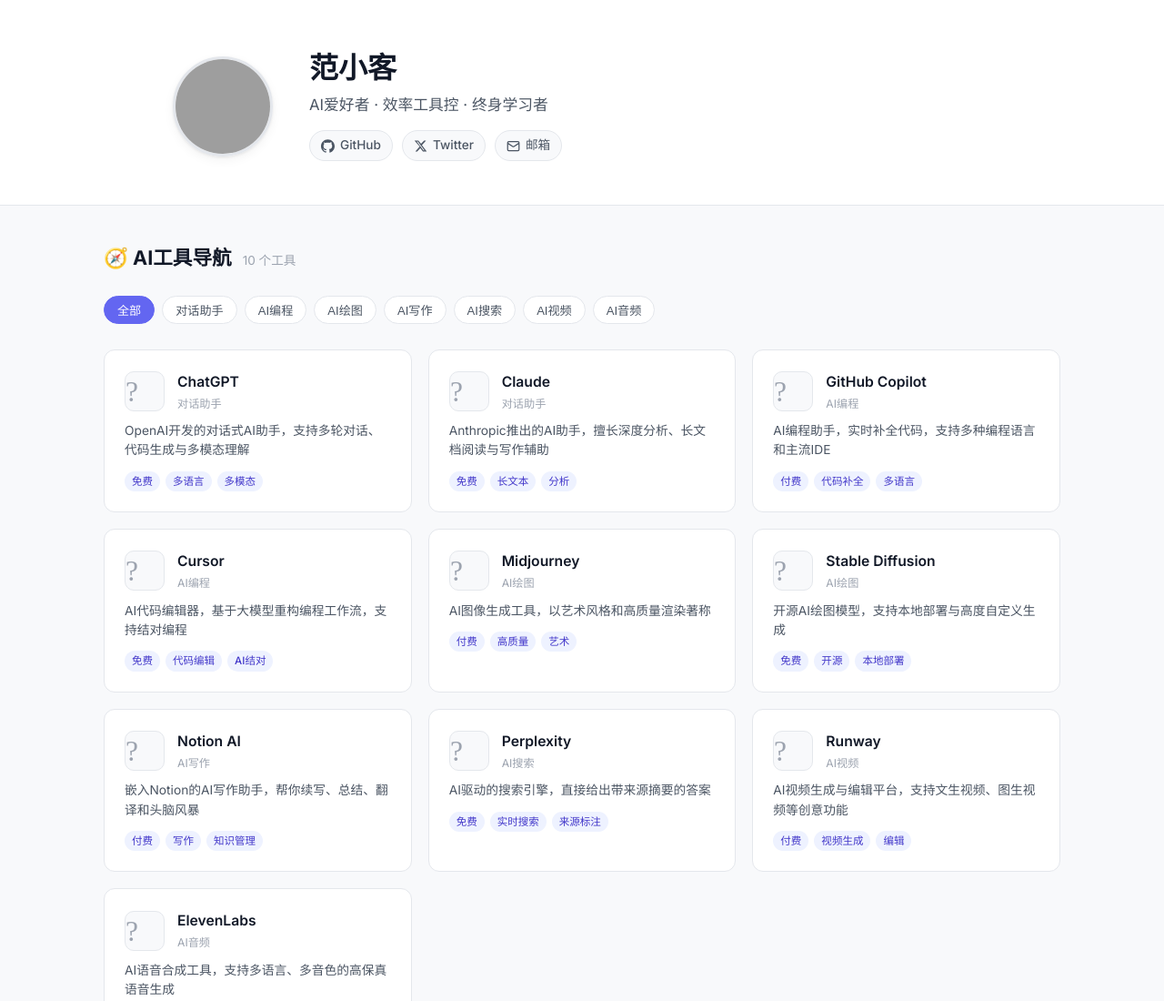
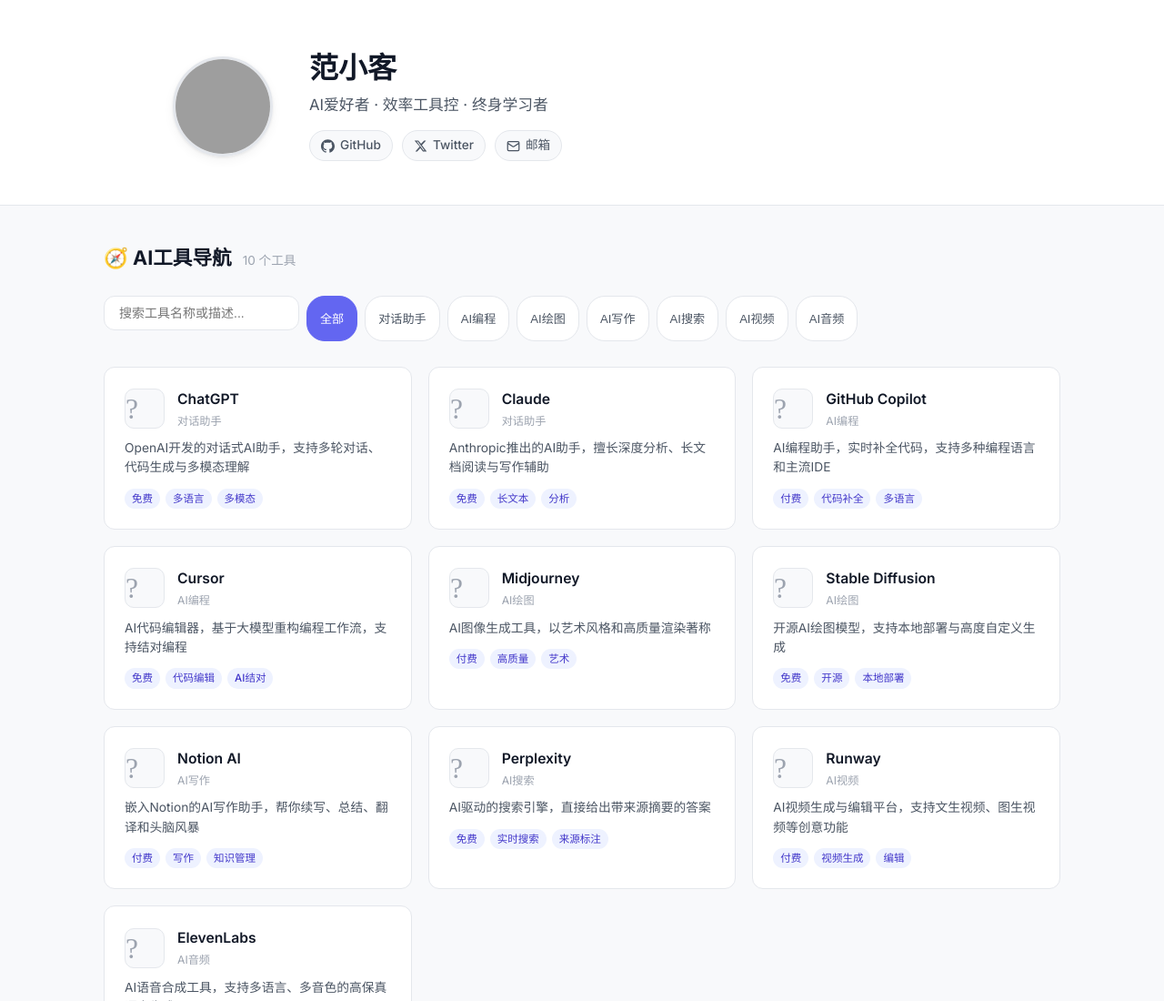
Before and after one commit to xifengfan/personal-homepage, a website: page index.html in a window 1280 px wide. Shown: the top 1100 px of the page at 91% size. Drawn offline with Linux system fonts and the light colour scheme; grey boxes are pictures that could not be loaded.

Commit message:
feat: V0.2 搜索过滤 + localStorage分类持久化

```diff
--- a/script.js
+++ b/script.js
@@ -1,9 +1,11 @@
 // ============================================================
-// V0.1 MVP — 渲染逻辑
+// V0.2 — 搜索过滤 + localStorage 持久化
 // ============================================================
 
 (function () {
   'use strict';
+
+  var STORAGE_KEY = 'ai-tools-category';
 
   // --- 渲染个人信息 ---
   function renderProfile() {
@@ -12,9 +14,9 @@
     document.getElementById('name').textContent = profileData.name;
     document.getElementById('tagline').textContent = profileData.tagline;
 
-    const socialEl = document.getElementById('social-links');
+    var socialEl = document.getElementById('social-links');
     profileData.socialLinks.forEach(function (link) {
-      const a = document.createElement('a');
+      var a = document.createElement('a');
       a.href = link.url;
       a.className = 'social-link';
       a.target = '_blank';
@@ -24,53 +26,81 @@
     });
   }
 
+  // --- 搜索功能 ---
+  function renderSearch() {
+    var container = document.getElementById('category-filters');
+    var searchWrap = document.createElement('div');
+    searchWrap.className = 'search-wrap';
+
+    var input = document.createElement('input');
+    input.type = 'text';
+    input.id = 'search-input';
+    input.placeholder = '搜索工具名称或描述...';
+    input.className = 'search-input';
+    input.addEventListener('input', function () {
+      var keyword = input.value.trim().toLowerCase();
+      var activeCat = document.querySelector('.filter-btn.active');
+      var cat = activeCat ? activeCat.dataset.category : '全部';
+      renderTools(cat, keyword);
+      saveState();
+    });
+
+    searchWrap.appendChild(input);
+    container.insertBefore(searchWrap, container.firstChild);
+  }
+
   // --- 渲染分类标签 ---
   function renderFilters() {
-    const container = document.getElementById('category-filters');
+    var container = document.getElementById('category-filters');
 
-    // 提取所有分类
-    const categories = ['全部', ...new Set(toolsData.map(function (t) { return t.category; }))];
+    var categories = ['全部', '对话助手', 'AI编程', 'AI绘图', 'AI写作', 'AI搜索', 'AI视频', 'AI音频'];
+    var savedCat = localStorage.getItem(STORAGE_KEY) || '全部';
 
     categories.forEach(function (cat) {
-      const btn = document.createElement('button');
-      btn.className = 'filter-btn' + (cat === '全部' ? ' active' : '');
+      var btn = document.createElement('button');
+      btn.className = 'filter-btn' + (cat === savedCat ? ' active' : '');
       btn.textContent = cat;
       btn.dataset.category = cat;
       btn.addEventListener('click', function () {
         document.querySelectorAll('.filter-btn').forEach(function (b) { b.classList.remove('active'); });
         btn.classList.add('active');
-        renderTools(cat);
+        var keyword = document.getElementById('search-input') ? document.getElementById('search-input').value.trim().toLowerCase() : '';
+        renderTools(cat, keyword);
+        saveState();
       });
       container.appendChild(btn);
     });
   }
 
   // --- 渲染工具卡片 ---
-  function renderTools(category) {
-    const grid = document.getElementById('tool-grid');
+  function renderTools(category, keyword) {
+    var grid = document.getElementById('tool-grid');
     grid.innerHTML = '';
 
-    const filtered = category === '全部'
-      ? toolsData
-      : toolsData.filter(function (t) { return t.category === category; });
+    var filtered = toolsData.filter(function (t) {
+      var matchCat = category === '全部' || t.category === category;
+      var matchKw = !keyword ||
+        t.name.toLowerCase().indexOf(keyword) > -1 ||
+        t.description.toLowerCase().indexOf(keyword) > -1 ||
+        (t.tags && t.tags.some(function (tag) { return tag.toLowerCase().indexOf(keyword) > -1; }));
+      return matchCat && matchKw;
+    });
 
-    // 更新计数
-    document.getElementById('tool-count').textContent =
-      filtered.length + ' 个工具';
+    document.getElementById('tool-count').textContent = filtered.length + ' 个工具';
 
     if (filtered.length === 0) {
-      grid.innerHTML = '<p style="color:#9ca3af;grid-column:1/-1;text-align:center;padding:40px 0;">暂无工具</p>';
+      grid.innerHTML = '<p style="color:#9ca3af;grid-column:1/-1;text-align:center;padding:40px 0;">无匹配结果</p>';
       return;
     }
 
     filtered.forEach(function (tool) {
-      const card = document.createElement('a');
+      var card = document.createElement('a');
       card.href = tool.url;
       card.className = 'tool-card';
       card.target = '_blank';
       card.rel = 'noopener noreferrer';
 
-      const tagsHtml = tool.tags
+      var tagsHtml = tool.tags
         ? tool.tags.map(function (tag) { return '<span class="tag">' + tag + '</span>'; }).join('')
         : '';
 
@@ -89,11 +119,18 @@
     });
   }
 
+  function saveState() {
+    var active = document.querySelector('.filter-btn.active');
+    if (active) localStorage.setItem(STORAGE_KEY, active.dataset.category);
+  }
+
   // --- 初始化 ---
   document.addEventListener('DOMContentLoaded', function () {
     renderProfile();
+    renderSearch();
     renderFilters();
-    renderTools('全部');
+    var savedCat = localStorage.getItem(STORAGE_KEY) || '全部';
+    renderTools(savedCat, '');
   });
 
 })();
--- a/style.css
+++ b/style.css
@@ -298,3 +298,8 @@ img { display: block; max-width: 100%; }
 
   .container { padding: 28px 16px 48px; }
 }
+
+/* === V0.2 搜索框 === */
+.search-wrap { margin-bottom: 12px; }
+.search-input { width: 100%; padding: 10px 16px; border: 1.5px solid var(--border); border-radius: var(--r); font-size: 14px; outline: none; transition: border-color 0.2s; }
+.search-input:focus { border-color: var(--accent); }
```
